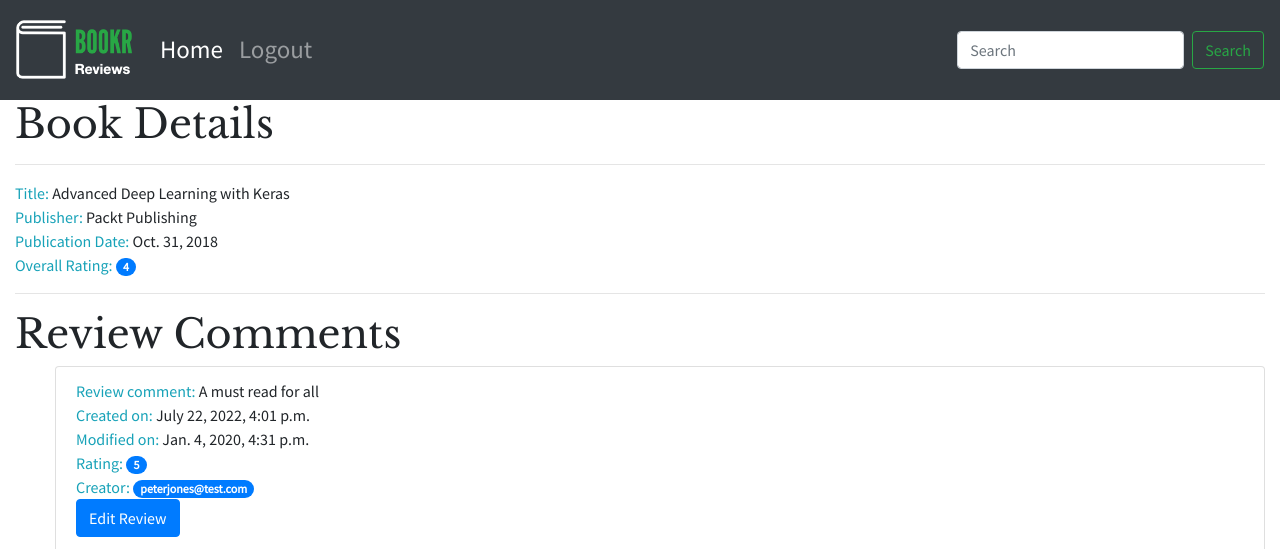
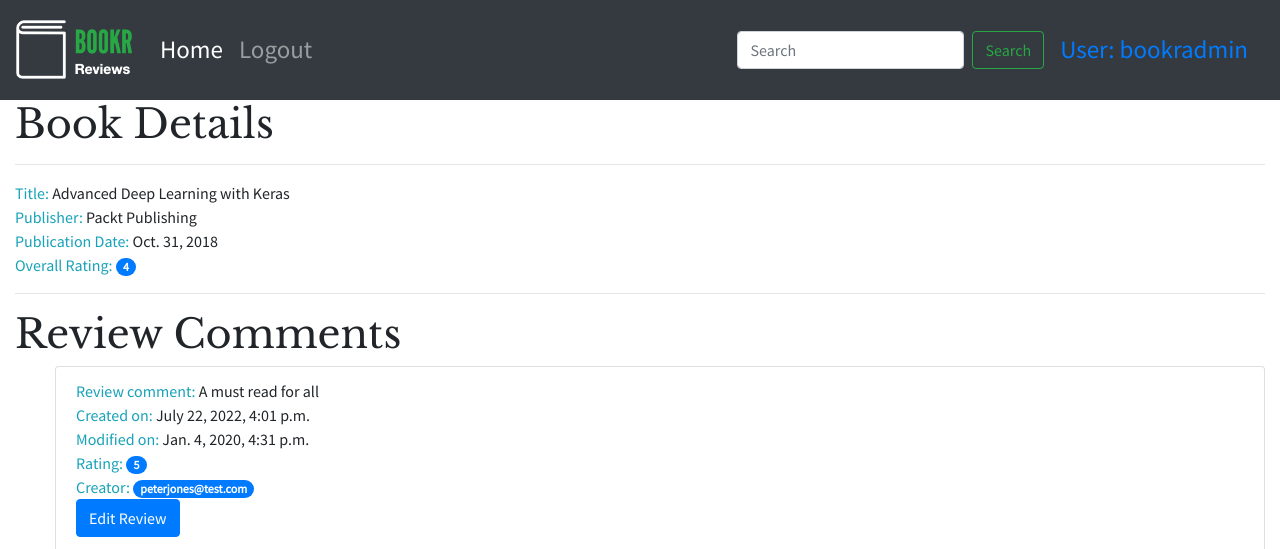
Before and after one commit to Dmytro-bit/django-bookr, a Django app: page /book/1/ in a window 1280 px wide. Shown: the top 549 px of the page. Run offline with Django 3.2, Linux system fonts and the light colour scheme; a user stored in the database is signed in; data comes from the database, SQL or seed files in the repository; both versions use the stored data as it was after the commit; some libraries are stand-ins or nearby versions.

Commit message:
Chapter 9 Ac.9.1("")

```diff
--- a/bookr/admin.py
+++ b/bookr/admin.py
@@ -4,4 +4,4 @@ class BookrAdminSite(admin.AdminSite):
     title_header = "Bookr admin"
     site_header = "Bookr administration"
     index_title = "Bookr site admin"
-    site_title =  "Bookr adm"
+    site_title =  "Bookr admin"
--- a/reviews/templates/reviews/book_details.html
+++ b/reviews/templates/reviews/book_details.html
@@ -20,19 +20,20 @@
       {%endif%}
       {% if overall_rating %}
         <span class="text-info">Overall Rating: </span><span class="badge badge-primary badge-pill">{{ overall_rating }}</span>
+      {% else %}
+        {% if user.is_authenticated %}
             <br>
-      {% else %}
             <span class="text-secondary">Provide a rating and write the first review for this book.</span>
             <br>
+        {% endif%}
       {% endif %}
     <hr>
-<!--    <br>-->
+
     <h1>Review Comments</h1>
 
 <ul>
   {% for review in book.review_set.all %}
       <li class="list-group-item">
-
           <span class="text-info">Review comment: </span> <span>{{ review.content }}</span>
           <br>
           <span class="text-info">Created on: </span> <span>{{ review.date_created }}</span>
@@ -44,20 +45,21 @@
           <span class="text-info">Rating: </span><span class="badge badge-primary badge-pill">{{ review.rating }}</span>
           <br>
           <span class="text-info">Creator: </span><span class="badge badge-primary badge-pill">{{ review.creator }}</span>
+          {% if user.is_staff or user.id == review.creator.id %}
             <br>
             <a href="{% url 'review_edit' book.pk review.pk %}" class="btn btn-primary">Edit Review</a>
             <br>
-
-
-
+          {% endif %}
       </li>
         {% empty %}
+            {% if user.is_authenticated %}
                 <span class="text-secondary">Provide a rating and write the first review for this book.</span>
                 <br>
+            {% endif %}
     {% endfor %}
     </ul>
-
+    {% if user.is_authenticated %}
         <a href="{% url 'review_create' book.pk %}" class="btn btn-primary">Add Review</a>
         <a href="{% url 'book_media' book.pk %}" class="btn btn-primary">Media</a>
-
+    {% endif %}
 {% endblock %}
--- a/templates/base.html
+++ b/templates/base.html
@@ -40,6 +40,9 @@
               <button class="btn btn-outline-success my-2 my-sm-0" type="submit">Search</button>
             </form>
           </div>
+          {% if user.is_authenticated%}
+            <a class="nav-link" href="/accounts/profile/">User: {{ user.username }}</a>
+          {% endif %}
         </nav>
         <div class="container-fluid">
         {% for message in messages %}
```
Also changed, not shown: db.sqlite3. Lines whose indentation alone changed are shown as unchanged.
